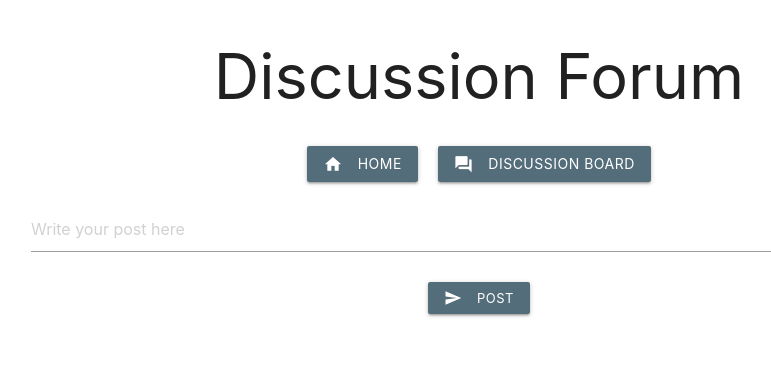
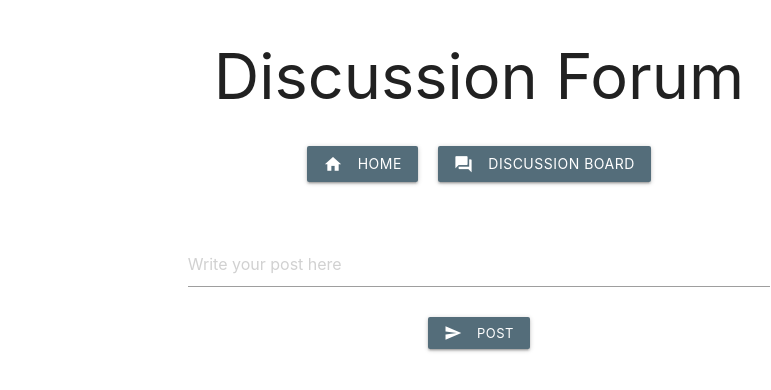
Before and after one commit to nikhilbatta/DiscussionForm, a React app: page /#/discussion in a window 1280 px wide. Shown: the top 390 px of the page, without its empty margins (161-932 px from the left). Built offline with nearby package versions, Linux system fonts and the light colour scheme.

Commit message:
Update styling

```diff
--- a/src/components/NewPostForm.jsx
+++ b/src/components/NewPostForm.jsx
@@ -25,9 +25,16 @@ function NewPostForm(props) {
     marginTop: '10px',
     marginBottom: '10px'
   };
+  var formStyle = {
+    width: '65%',
+    display: 'block',
+    marginLeft: 'auto',
+    marginRight: 'auto',
+    marginTop: '50px'
+  };
 
   return (
-    <div>
+    <div style={formStyle}>
       <form onSubmit={handleNewPostSubmission}>
         <style jsx>{`
             .input-field textarea:focus {
--- a/src/components/Post.jsx
+++ b/src/components/Post.jsx
@@ -21,25 +21,34 @@ function Post(props) {
     marginTop: '10px',
     marginBottom: '10px'
   };
+  var centerStyle = {
+    textAlign: 'center'
+  };
+  var cardStyle = {
+    width: '60%',
+    display: 'block',
+    marginLeft: 'auto',
+    marginRight: 'auto'
+  };
   return (
-    <div>
-      <div className="row">
-        <div className="col s12 m6">
+    <div style={cardStyle}>
+      {/* <div className="row">
+        <div className="col s12 m6"> */}
           <div className="card blue-grey darken-1">
             <div className="card-content white-text">
               <span className="card-title">{props.content}</span>
               <p>Likes: {props.likes} </p>
               <p>Dislikes: {props.dislikes} </p>
               <p>Posted: {props.formattedWaitTime} ago</p>
-              <p>
-                <button style={btnStyle} className="btn waves-effect waves-light" onClick={handleLikeClick}><i className="large material-icons">thumb_up</i></button>
-                <button style={btnStyle} className="btn waves-effect waves-light" onClick={handleDislikeClick}><i className="large material-icons">thumb_down</i></button>
-                <button style={btnStyle} className="btn waves-effect waves-light" onClick={handleDeletePost}><i className="large material-icons">delete</i></button>
-              </p>
+              <div style={centerStyle}>
+                <button style={btnStyle} className="btn-small waves-effect waves-light" onClick={handleLikeClick}><i className="material-icons">thumb_up</i></button>
+                <button style={btnStyle} className="btn-small waves-effect waves-light" onClick={handleDislikeClick}><i className="material-icons">thumb_down</i></button>
+                <button style={btnStyle} className="btn-small waves-effect waves-light" onClick={handleDeletePost}><i className="material-icons">delete</i></button>
+              </div>
             </div>
           </div>
-        </div>
-      </div>
+        {/* </div>
+      </div> */}
     </div>
   );
 }
```
